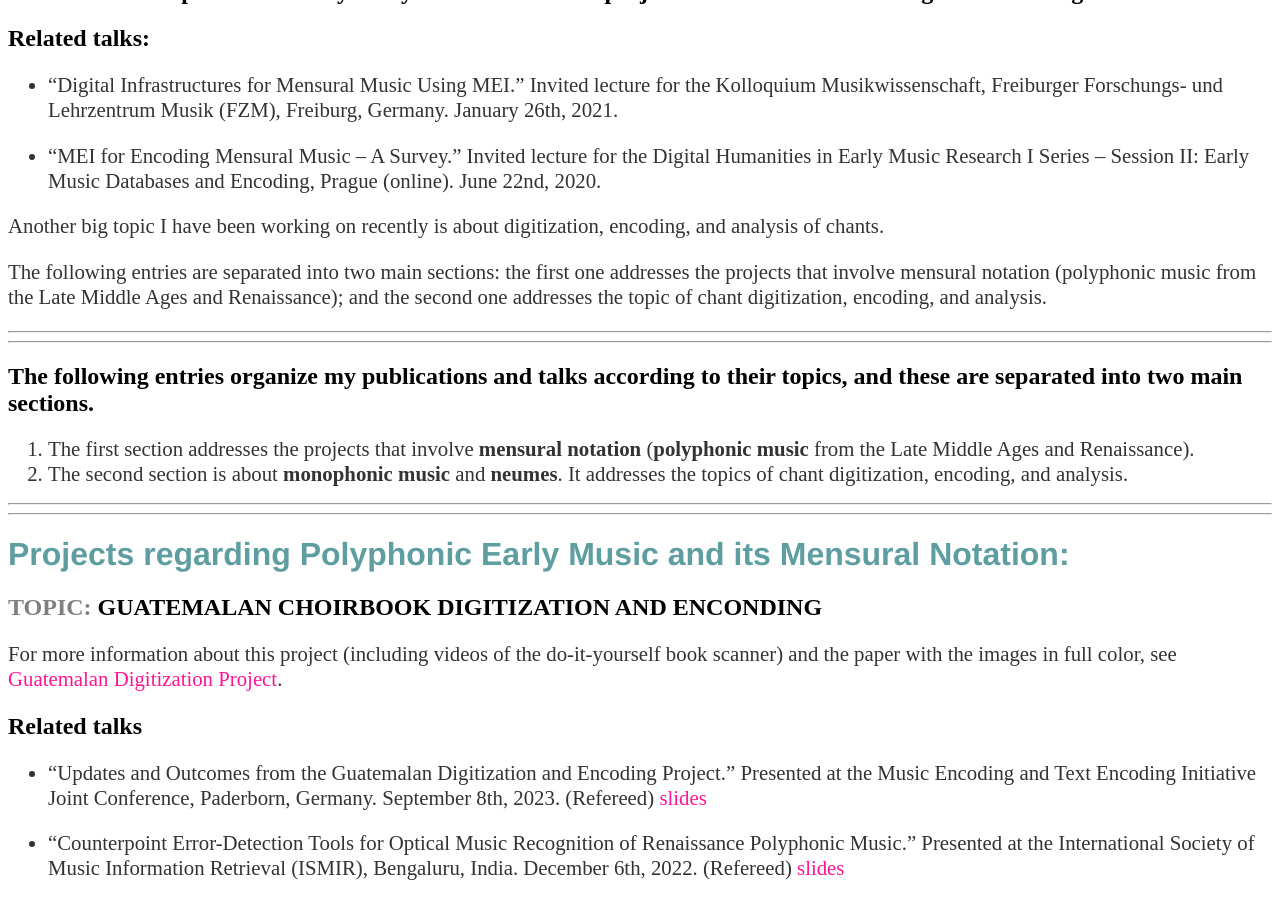
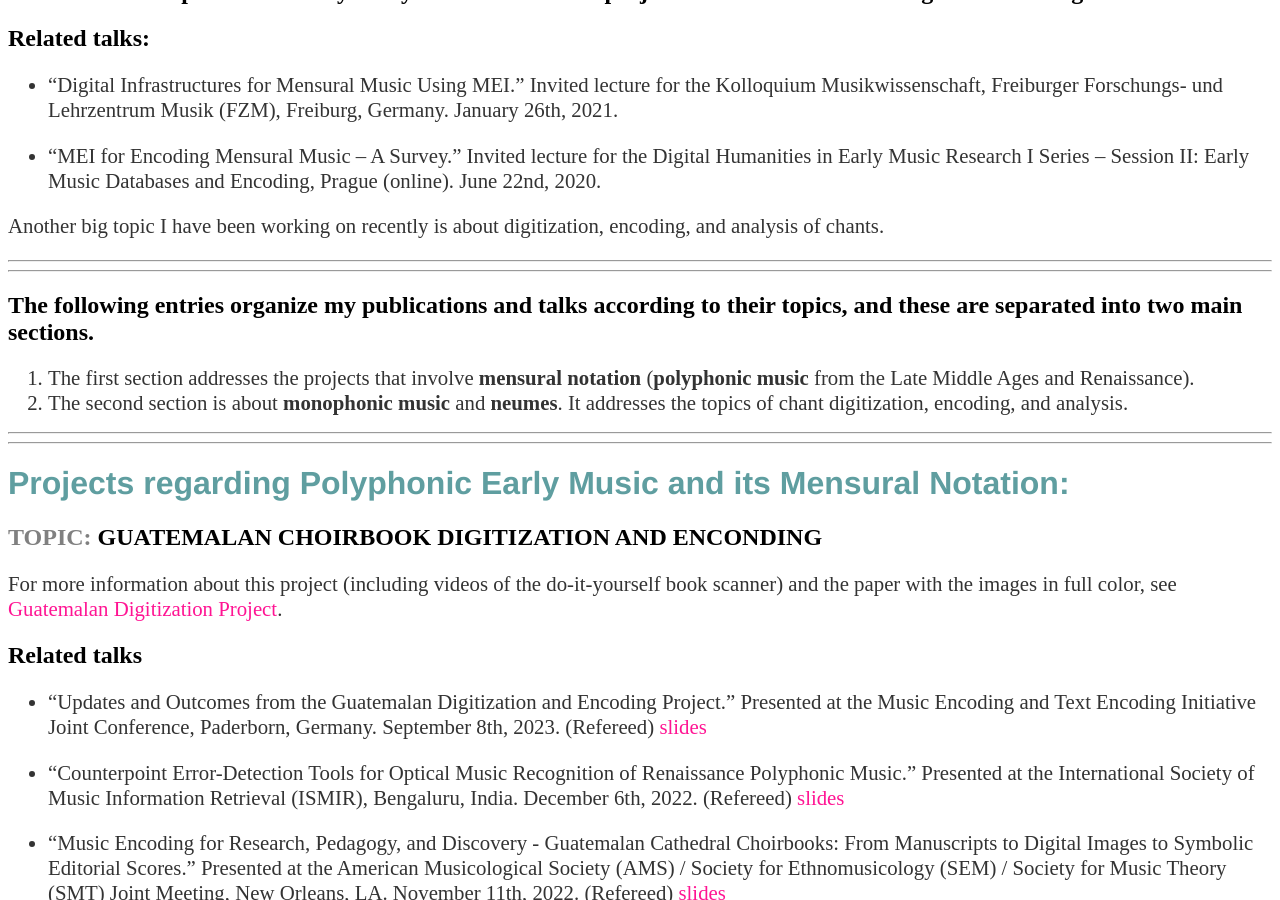
Before and after one commit to martha-thomae/martha-thomae.github.io, a Jekyll site: the page built from projects/index.md, in a window 1280 px wide and 900 px high, scrolled down 338 px. Built offline with Jekyll 4.4.1, drawn with Linux system fonts in a browser that asks for light colours.

Commit message:
Remove repeated text

```diff
--- a/projects/index.md
+++ b/projects/index.md
@@ -15,8 +15,6 @@
 
 
 Another big topic I have been working on recently is about digitization, encoding, and analysis of chants.
-
-The following entries are separated into two main sections: the first one addresses the projects that involve mensural notation (polyphonic music from the Late Middle Ages and Renaissance); and the second one addresses the topic of chant digitization, encoding, and analysis.
 
 ---
 ---
```
